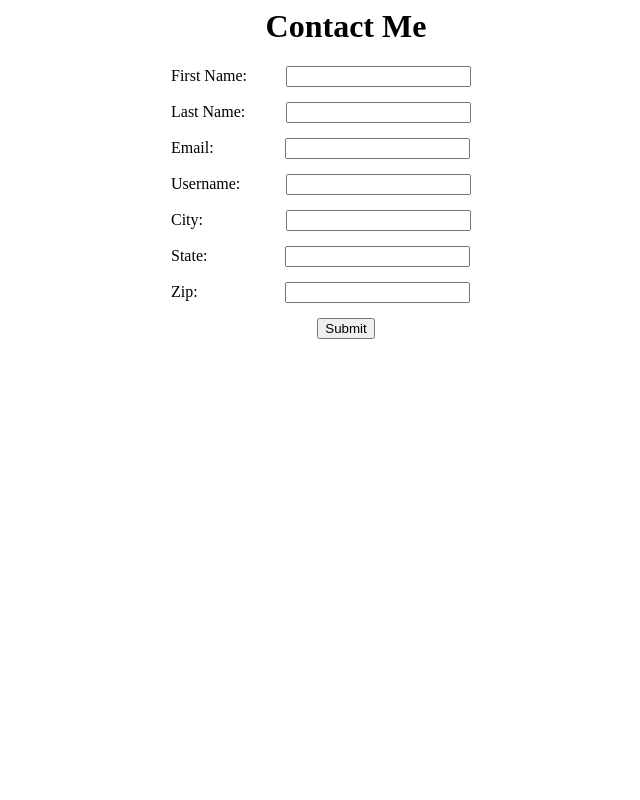
After one commit to stradtkt/Contact-Form, a Flask app: page /contact in a window 1280 px wide. The commit adds this page. Shown: the whole page, without its empty margins (294-934 px from the left). Run offline with Flask 2, Linux system fonts and the light colour scheme.

Commit message:
Added the markup for contact form with some styles

```diff
--- a/static/css/style.css
+++ b/static/css/style.css
@@ -0,0 +1,46 @@
+.container {
+  width: 700px;
+  margin: 0 auto;
+}
+.container form {
+  width: 50%;
+  margin: 0 auto;
+}
+h1 {
+  text-align: center;
+}
+form div {
+  margin: 15px 0;
+}
+input[name="first_name"] {
+  position: relative;
+  left: 10%;
+}
+input[name="last_name"] {
+  position: relative;
+  left: 10.4%;
+}
+input[name="email"] {
+  position: relative;
+  left: 19.3%;
+}
+input[name="username"] {
+  position: relative;
+  left: 12%;
+}
+input[name="city"] {
+  position: relative;
+  left: 22.5%;
+}
+input[name="state"] {
+  position: relative;
+  left: 21%;
+}
+input[name="zip"] {
+  position: relative;
+  left: 23.8%;
+}
+input[type="submit"] {
+  display: block;
+  margin: 0 auto;
+}
--- /dev/null
+++ b/templates/contact.html
@@ -0,0 +1,45 @@
+<html>
+  <head>
+    <title>Contact</title>
+    <link rel="stylesheet" href="{{ url_for('static', filename='css/style.css') }}">
+  </head>
+  <body>
+    <div class="container">
+      <header>
+        <h1>Contact Me</h1>
+      </header>
+
+      <form action="/process">
+        <div>
+          <label for="first-name">First Name: </label>
+          <input type="text" name="first_name">
+        </div>
+        <div>
+          <label for="last-name">Last Name: </label>
+          <input type="text" name="last_name">
+        </div>
+        <div>
+          <label for="email">Email: </label>
+          <input type="email" name="email">
+        </div>
+        <div>
+          <label for="username">Username: </label>
+          <input type="text" name="username">
+        </div>
+        <div>
+          <label for="city">City: </label>
+          <input type="text" name="city">
+        </div>
+        <div>
+          <label for="state">State: </label>
+          <input type="text" name="state">
+        </div>
+        <div>
+          <label for="zip">Zip: </label>
+          <input type="number" name="zip">
+        </div>
+        <input type="submit" value="Submit">
+      </form>
+    </div>
+  </body>
+</html>
--- a/templates/index.html
+++ b/templates/index.html
@@ -4,6 +4,8 @@
     <link rel="stylesheet" href="{{ url_for('static', filename='style.css') }}">
   </head>
   <body>
-
+    <div class="container">
+      <h1>Home</h1>
+    </div>
   </body>
 </html>
```
